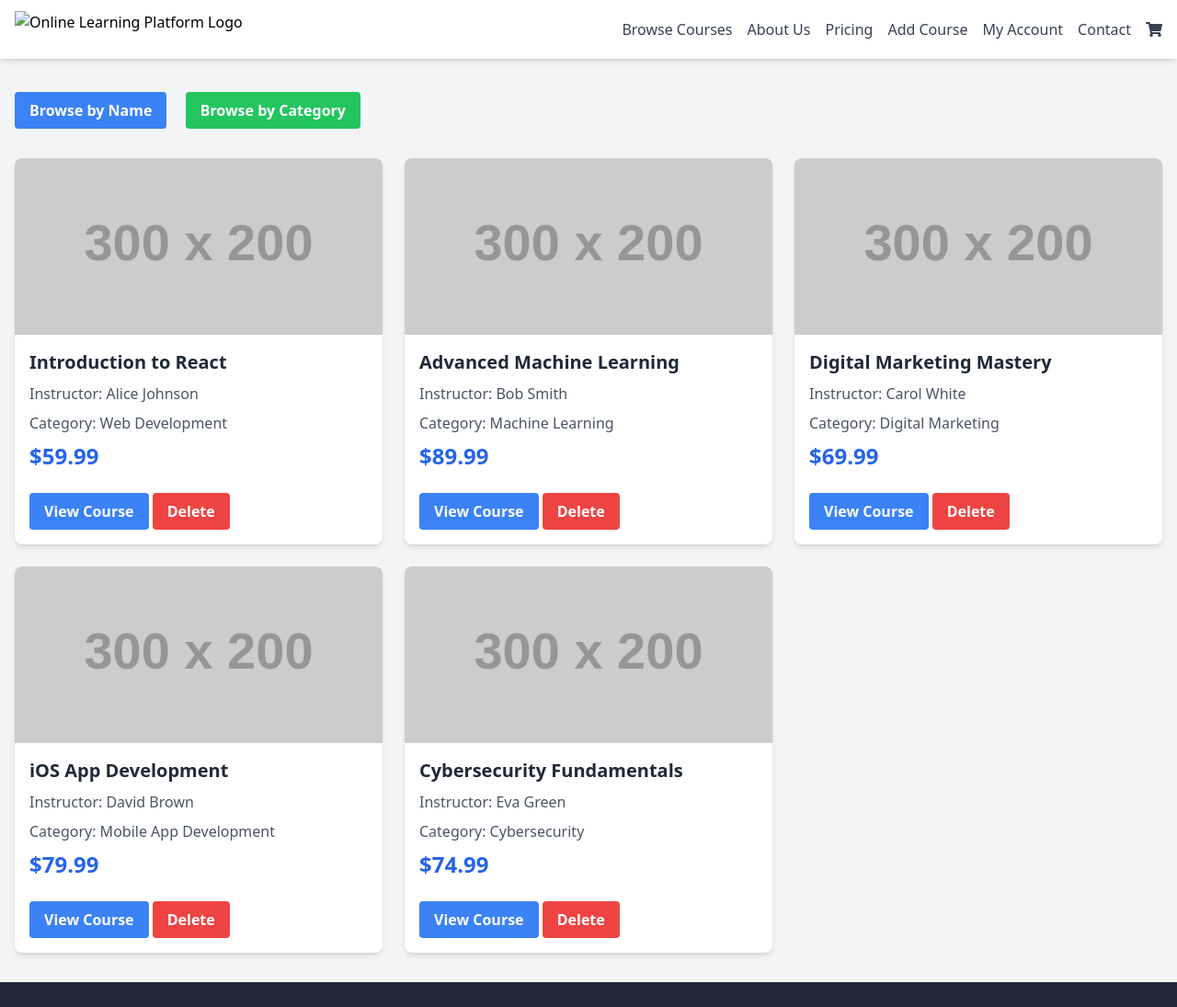
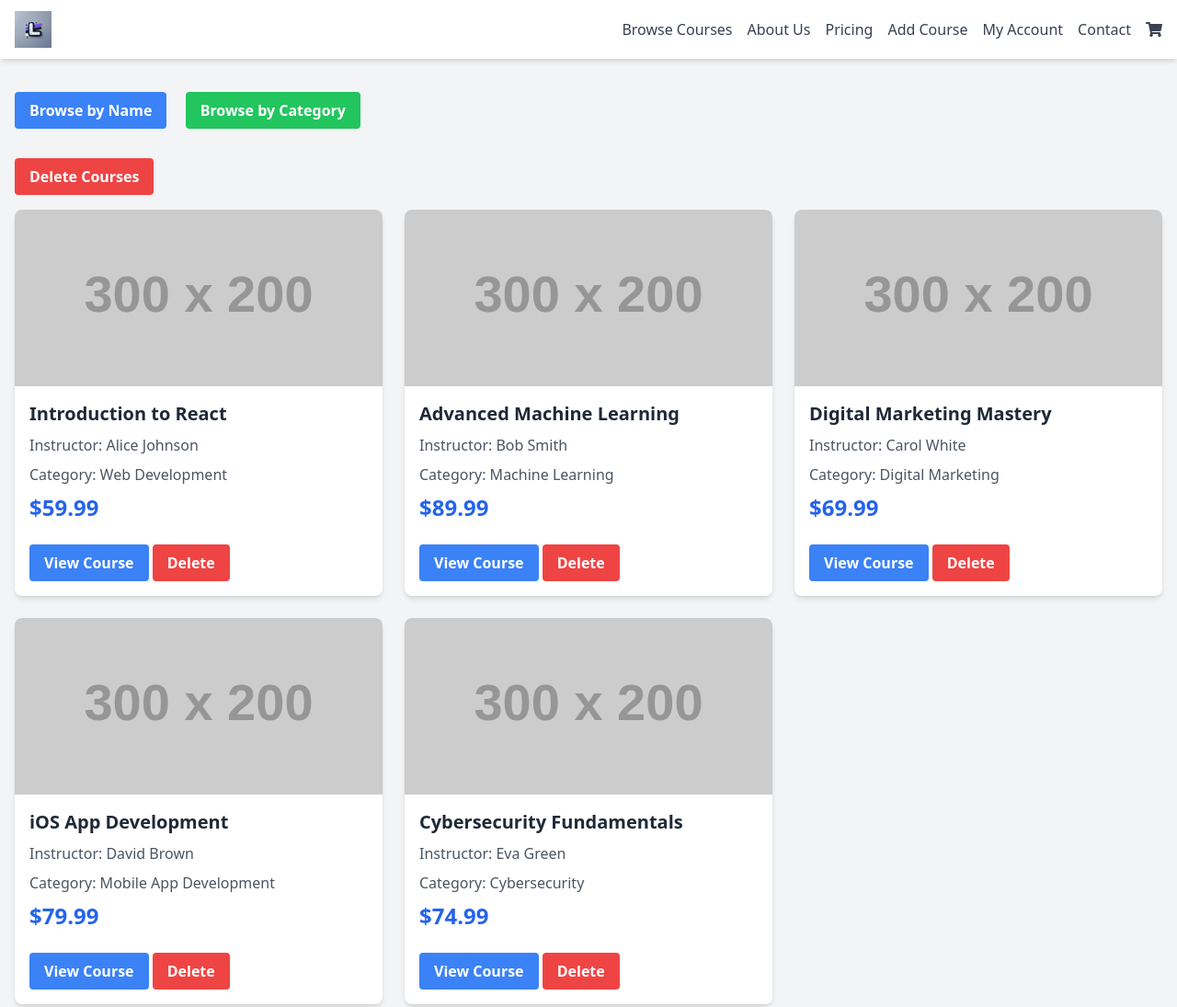
Before and after one commit to rmitrmit/course-web, a website: page browse-courses.html in a window 1280 px wide. Shown: the top 1095 px of the page at 92% size. Drawn offline with nearby package versions, Linux system fonts and the light colour scheme; no server answers; placeholder pictures from the web are drawn by us.

Commit message:
Add files via upload

```diff
--- a/add-course.html
+++ b/add-course.html
@@ -6,6 +6,7 @@
     <title>Add New Course</title>
     <script src="https://cdn.tailwindcss.com"></script>
     <link rel="stylesheet" href="https://cdnjs.cloudflare.com/ajax/libs/font-awesome/5.15.3/css/all.min.css">
+    <link rel="icon" href="logo.jpg" type="image/x-icon">
 </head>
 <body class="bg-gray-100">
     <!-- Header will be injected by common-elements.js -->
--- a/browse-courses.html
+++ b/browse-courses.html
@@ -6,6 +6,7 @@
     <title>Browse Courses - Online Learning Platform</title>
     <script src="https://cdn.tailwindcss.com"></script>
     <link rel="stylesheet" href="https://cdnjs.cloudflare.com/ajax/libs/font-awesome/5.15.3/css/all.min.css">
+    <link rel="icon" href="logo.jpg" type="image/x-icon">
 </head>
 <body class="bg-gray-100">
     <!-- Header will be injected by common-elements.js -->
@@ -26,6 +27,14 @@
         <div id="browse-options" class="mb-8 hidden">
             <!-- This will be populated by JavaScript based on the selected browsing method -->
         </div>
+        <div class="mb-4">
+            <button id="toggle-delete-btn" class="bg-red-500 hover:bg-red-700 text-white font-bold py-2 px-4 rounded">
+                Delete Courses
+            </button>
+        </div>
+        <div id="course-list" class="grid grid-cols-1 md:grid-cols-2 lg:grid-cols-3 gap-6">
+            <!-- This div will be populated by JavaScript with course listings -->
+        </div>
         <div id="course-list" class="grid grid-cols-1 md:grid-cols-2 lg:grid-cols-3 gap-6">
             <!-- This div will be populated by JavaScript with course listings -->
         </div>
```
Also changed, not shown: annual-subscription.html (+1 -0 lines), contact.html (+1 -0 lines), course-detail.html (+1 -0 lines), course-order.html (+1 -0 lines), faqs.html (+1 -0 lines), instructor-profile.html (+1 -0 lines), monthly-subscription.html (+1 -0 lines), my-account.html (+1 -0 lines), pricing.html (+1 -0 lines), register.html (+1 -0 lines), logo.jpg (added).
